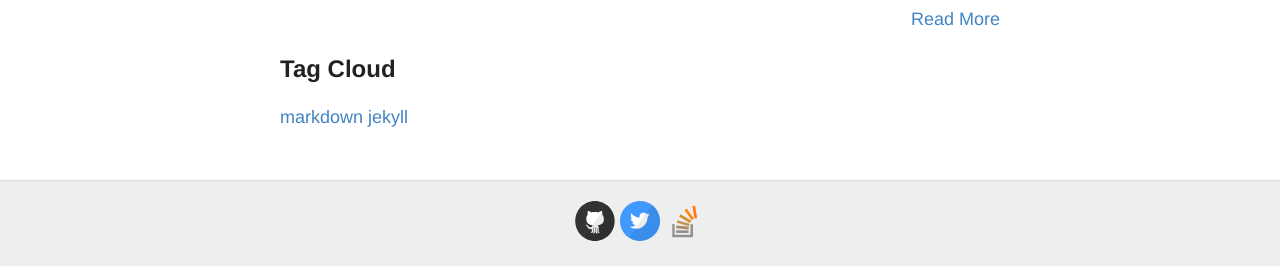
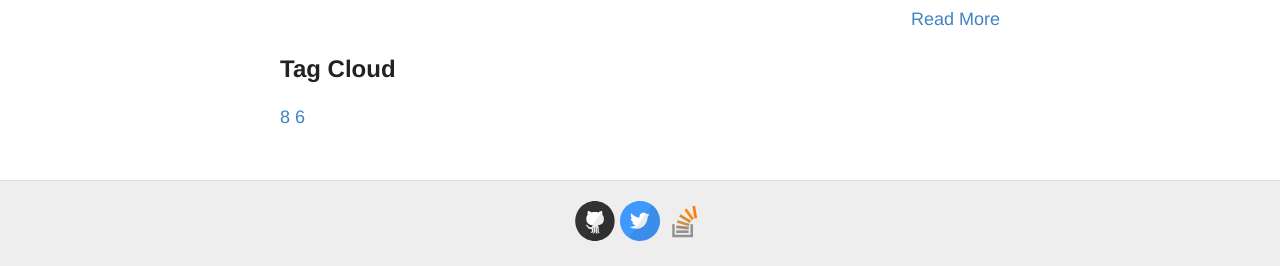
Before and after one commit to purbohadi/purbohadi, a Jekyll site: the page built from index.html, in a window 1280 px wide and 900 px high, scrolled down 4366 px. Shown: the part 631-897 px from the top of the window. Built offline with Jekyll 4.4.1, drawn with Linux system fonts in a browser that asks for light colours; nearby versions of some CDN libraries.

Commit message:
update size

```diff
--- a/_includes/tag_cloud.html
+++ b/_includes/tag_cloud.html
@@ -3,6 +3,6 @@
 {% endcomment %}
 {% for tag in site.tags %}
   <span class="tag-cloud-{{ tag | last | size | times: 10 | divided_by: site.tags.size }}">
-  	<a href="{{ site.baseurl }}/blog/tag/{{ tag | first | slugize] }}">{{ tag | first | slugize] }}</a>
+  	<a href="{{ site.baseurl }}/blog/tag/{{ tag | first | slugize] }}">{{ tag | first | size] }}</a>
   </span>
 {% endfor %}
```
